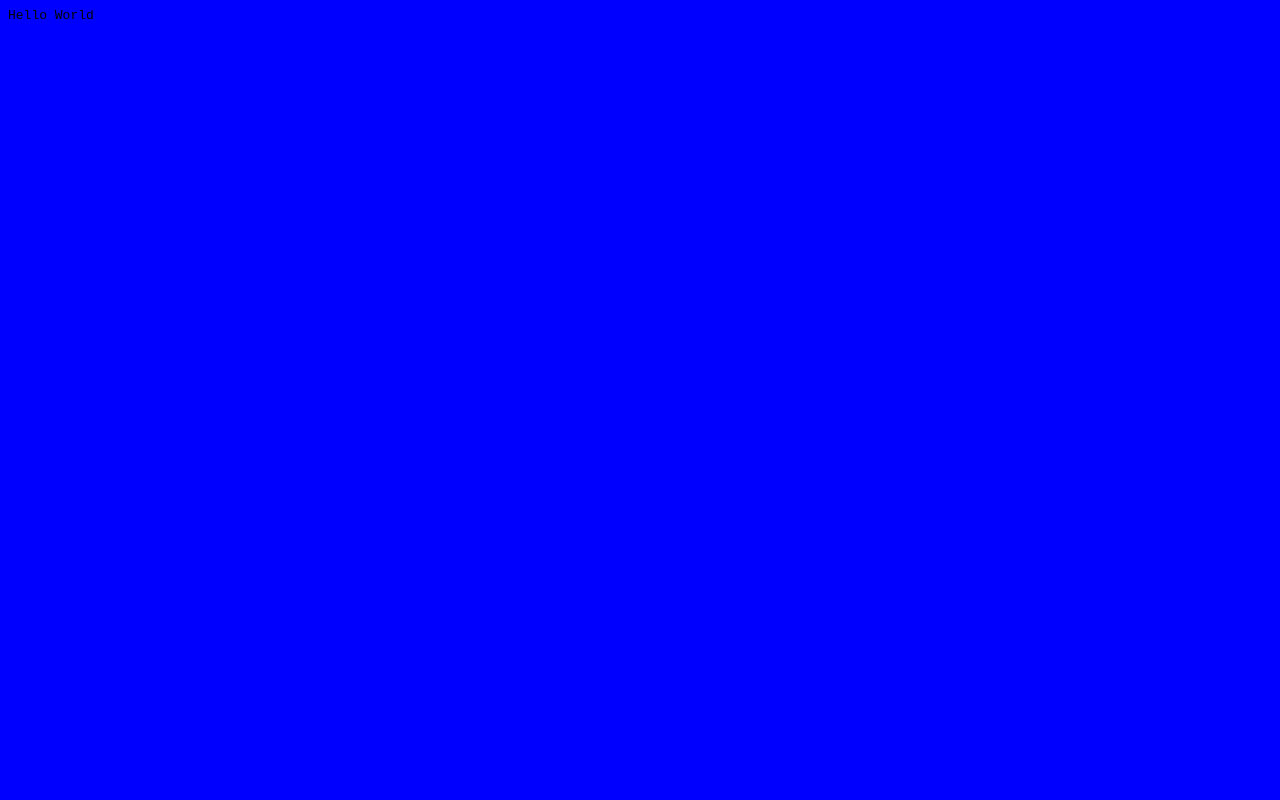
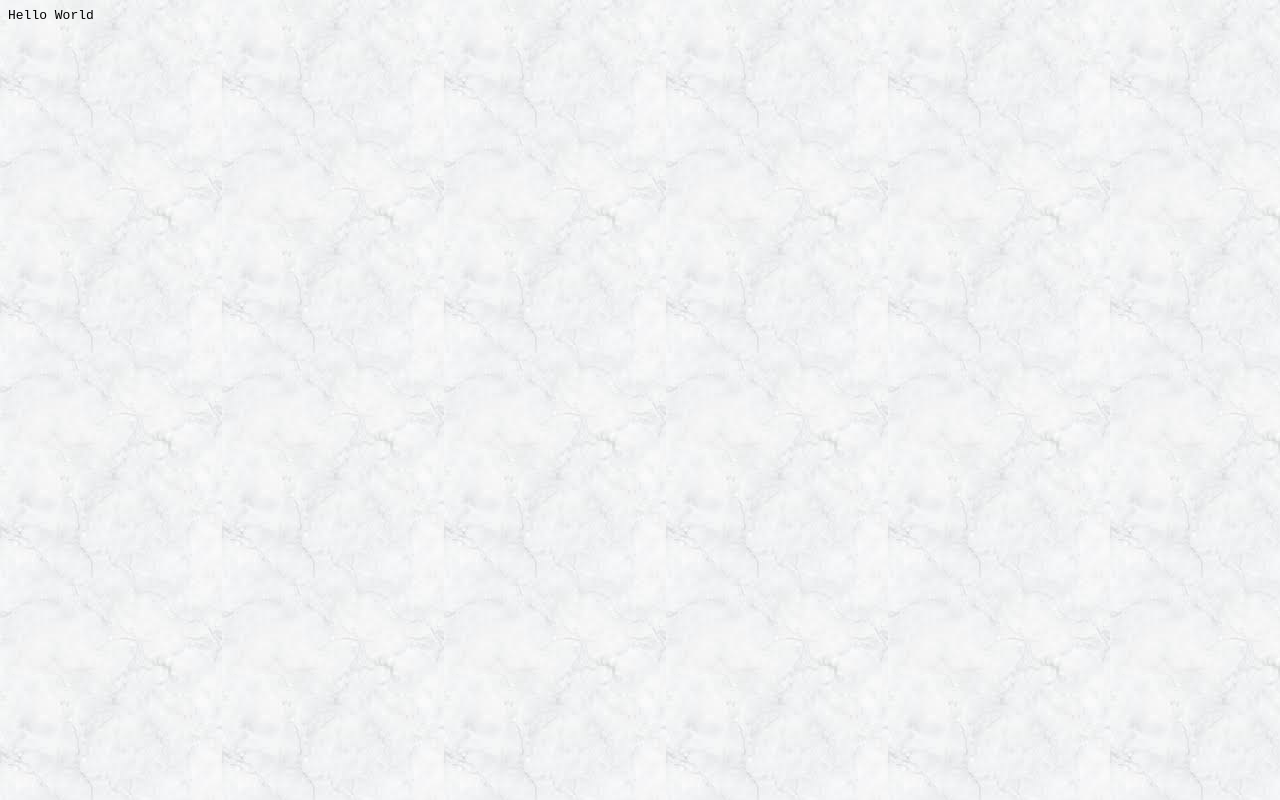
Before and after one commit to suhelbashaG/suhelbashaG.github.io, a plain HTML site: page index.html in a window 1280 px wide. Drawn offline with Linux system fonts and the light colour scheme.

Commit message:
Added image files

```diff
--- a/index.html
+++ b/index.html
@@ -2,7 +2,13 @@
 <Head>
 	<Title> My Website </Title>
 </Head>
-<Body bgcolor="Blue">
+<Body >
+<style>
+body {
+  background-image: url('./Images/bg3.jpg');
+}
+</style>
+
 <PRE>Hello World</PRE>
 </Body>
 </HTML>
```
Also changed, not shown: Images/bg3.jpg (added).
